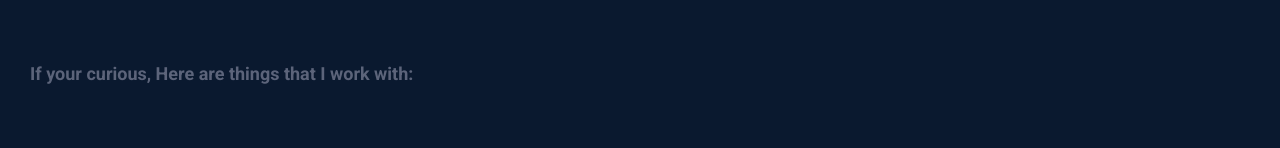
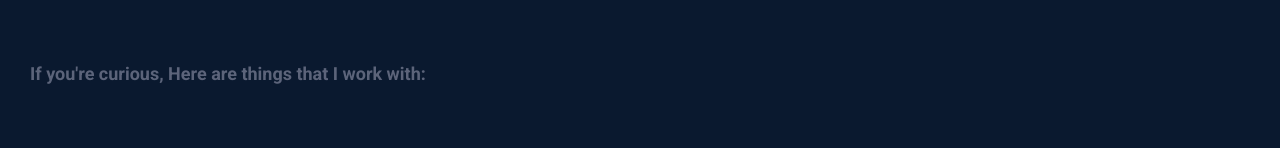
Before and after one commit to JustKooba/Personal-website, a Vue app: page / in a window 1280 px wide. Shown: the part 1119-1267 px from the top of the page. Built offline with nearby package versions, Linux system fonts and the light colour scheme.

Commit message:
Update App.vue

```diff
--- a/src/App.vue
+++ b/src/App.vue
@@ -64,7 +64,7 @@
             focus is getting started with backend, I want to be a Full-stack
             developer someday!
           </p>
-          <p class="desc">If your curious, Here are things that I work with:</p>
+          <p class="desc">If you're curious, Here are things that I work with:</p>
           <ul class="tech">
             <li>HTML</li>
             <li>CSS</li>
```
